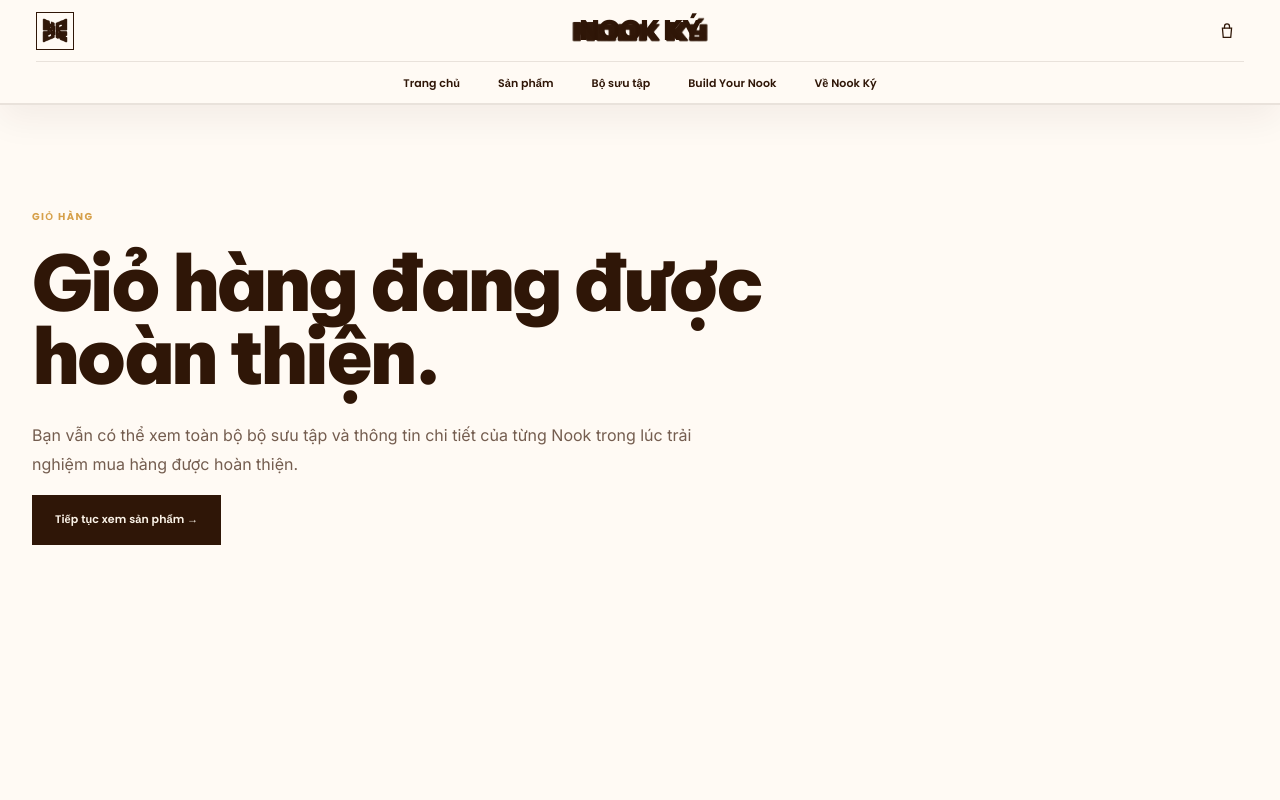
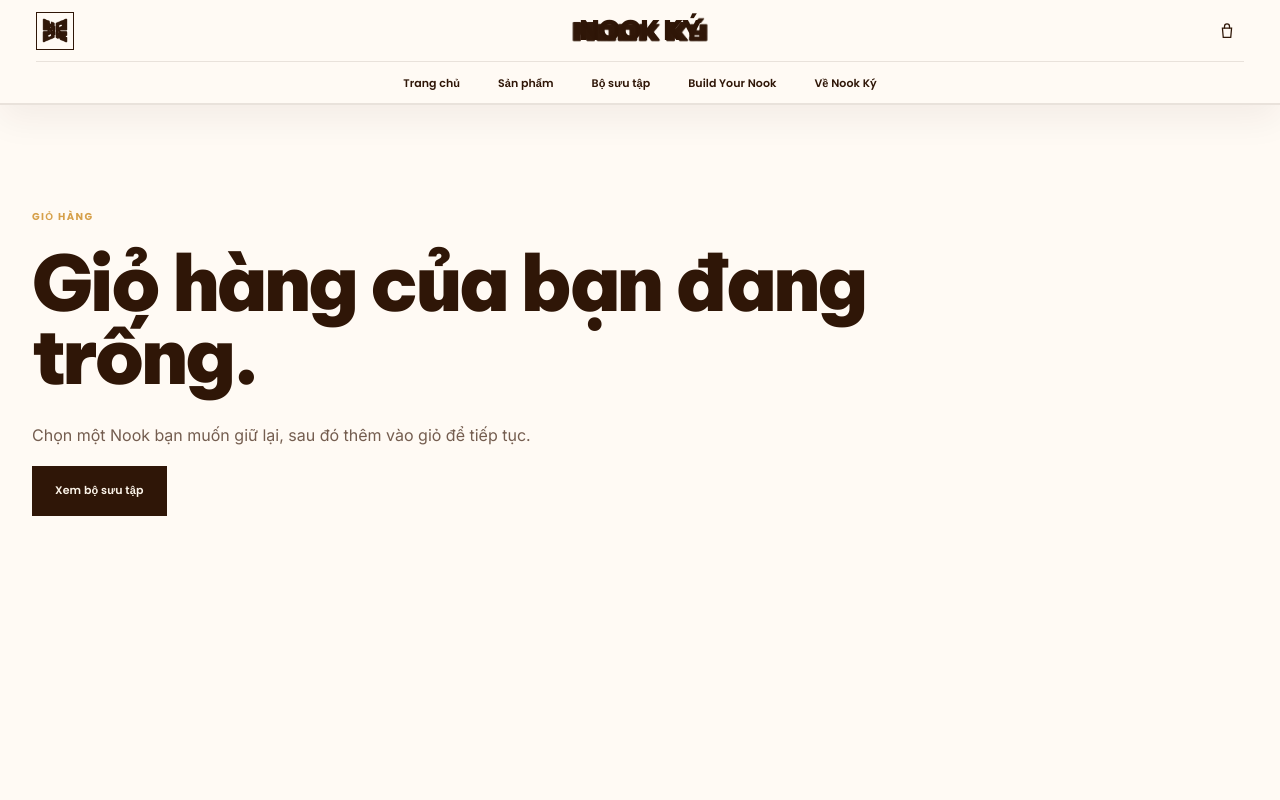
Before and after one commit to khai123lop7-glitch/nookky-web, a Next.js app: page /cart in a window 1280 px wide. Shown: the top 800 px of the page. Built offline with nearby package versions, Linux system fonts and the light colour scheme.

Commit message:
feat: replace cart placeholder with live cart view

```diff
--- a/app/cart/page.tsx
+++ b/app/cart/page.tsx
@@ -1,18 +1,12 @@
 import { Header } from "@/components/site/Header";
+import { CartView } from "@/components/commerce/CartView";
 
 export default function CartPage() {
   return (
     <>
       <Header />
-      <main id="main-content" tabIndex={-1} className="nk-inner-page">
-        <section className="nk-cart-shell nk-container">
-          <p className="nk-eyebrow">GIỎ HÀNG</p>
-          <h1>Giỏ hàng đang được hoàn thiện.</h1>
-          <p>
-            Bạn vẫn có thể xem toàn bộ bộ sưu tập và thông tin chi tiết của từng Nook trong lúc trải nghiệm mua hàng được hoàn thiện.
-          </p>
-          <a className="nk-button" href="/shop">Tiếp tục xem sản phẩm →</a>
-        </section>
+      <main id="main-content" tabIndex={-1} className="nk-inner-page nk-cart-page">
+        <CartView />
       </main>
     </>
   );
```
